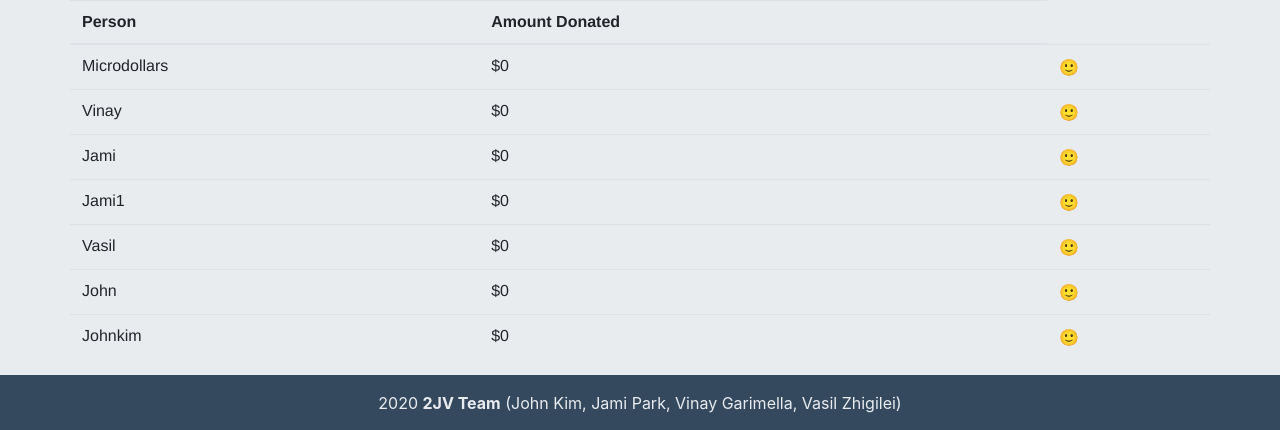
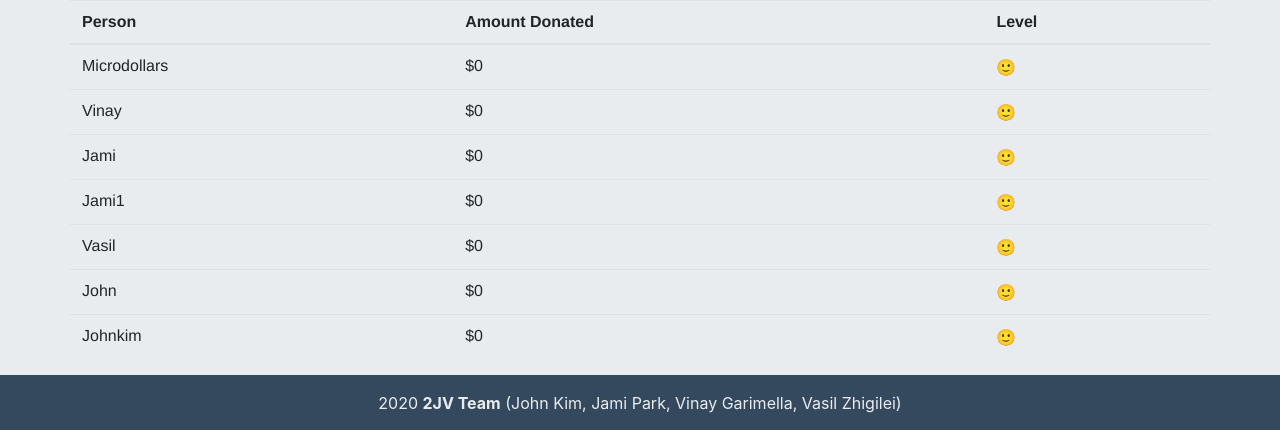
Before and after one commit to vg5ak/projectMicrotransaction, a Django app: page /leaderboard/ in a window 1280 px wide. Shown: the part 168-598 px from the top of the page. Run offline with Django 3.2, Linux system fonts and the light colour scheme; data comes from the database, SQL or seed files in the repository; data that the repository does not hold is empty; some libraries are stand-ins or nearby versions.

Commit message:
TITLE FOR EMOJI LEVEL

```diff
--- a/microdollars/templates/microdollars/leaderboard.html
+++ b/microdollars/templates/microdollars/leaderboard.html
@@ -85,6 +85,7 @@
                     <tr>
                         <th style="font-family:helvetica">Person</th>
                         <th style="font-family:helvetica">Amount Donated</th>
+                        <th style="font-family:helvetica">Level</th>
                     </tr>
                 </thead>
                 <tbody>
```
